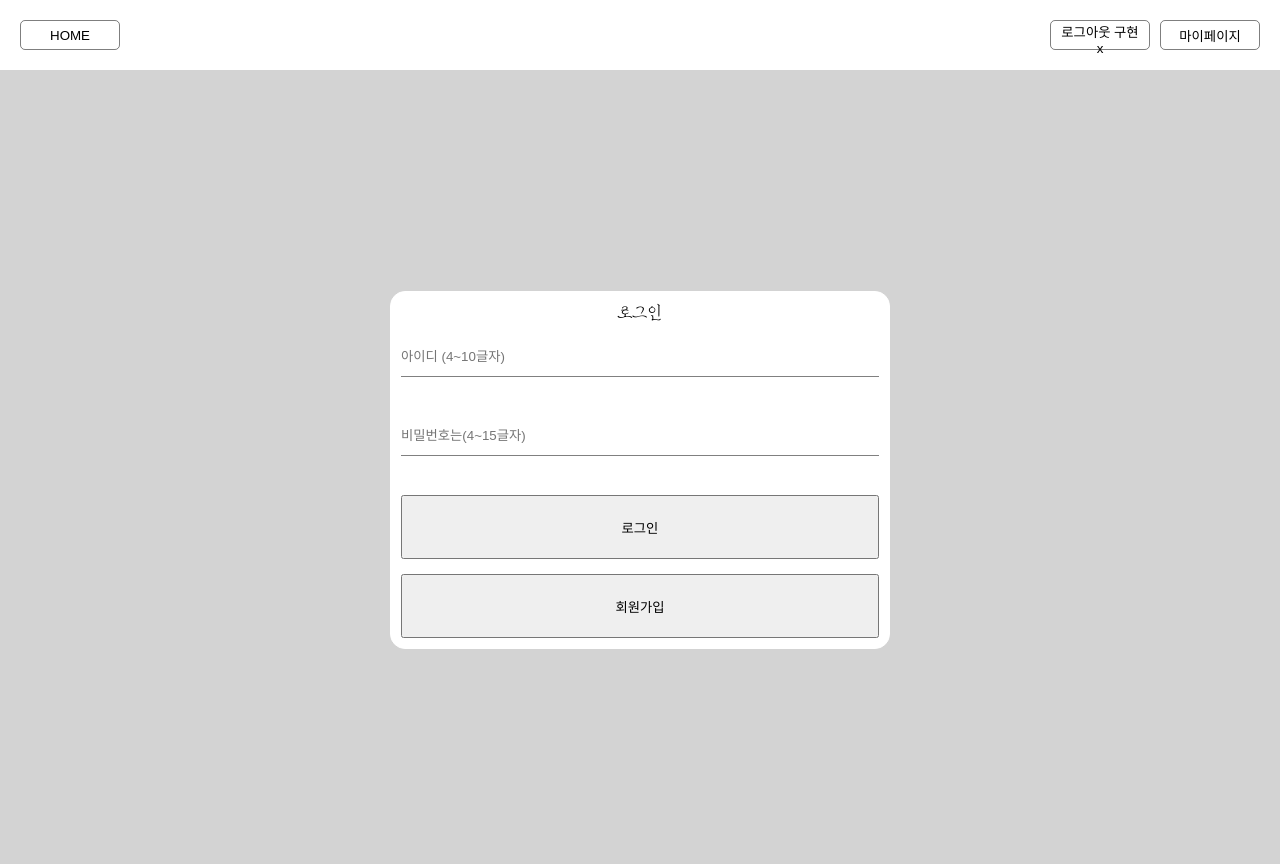
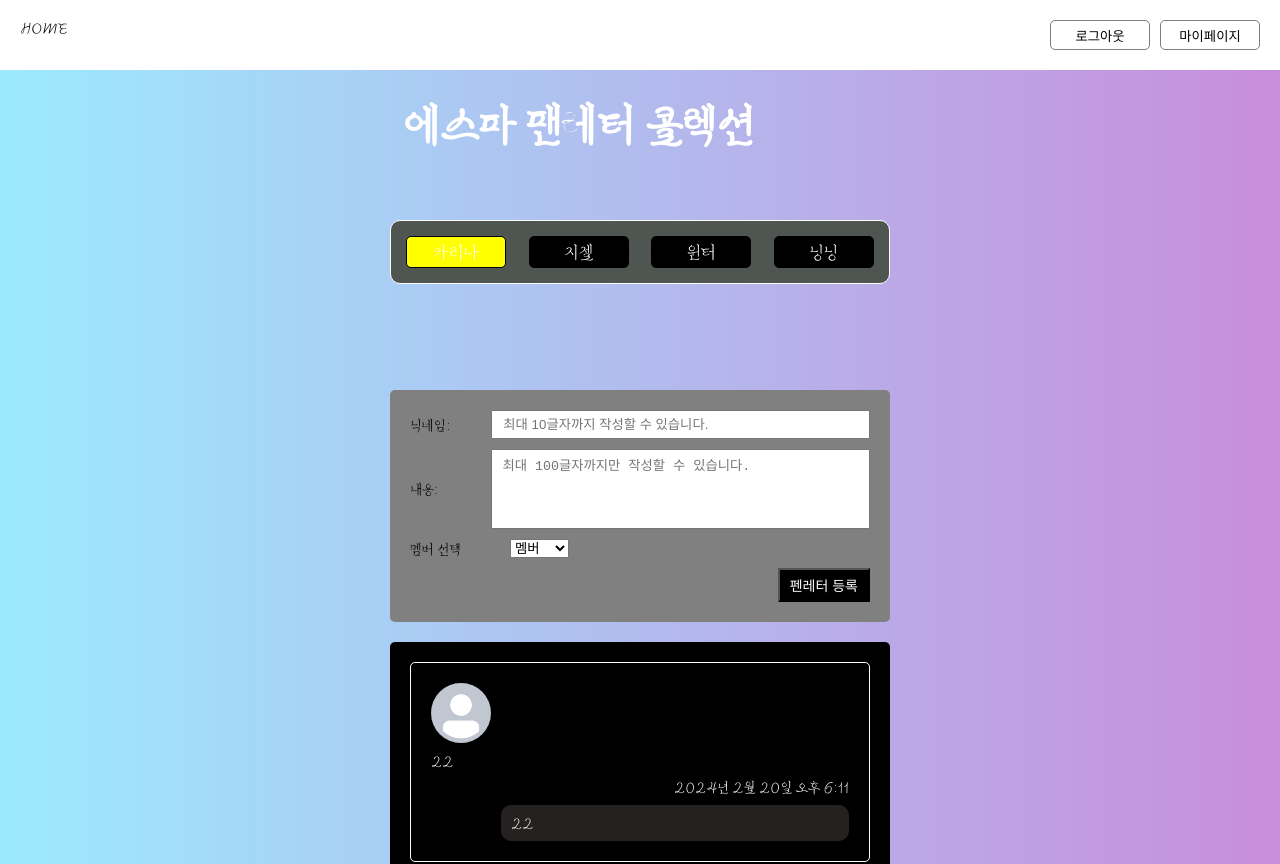
Before and after one commit to LeeJunGoo/sparta-project-fanLetter-refactoring, a React (Create React App) app: page / in a window 1280 px wide. Shown: the top 864 px of the page. Built offline with nearby package versions, Linux system fonts and the light colour scheme; data requests are answered from the project's data file; sample sign-in values are in the browser's storage.

Commit message:
layout 컴포넌트 구성 완료

```diff
--- a/src/api/api.js
+++ b/src/api/api.js
@@ -10,6 +10,9 @@ const instance = axios.create({
 
 export const userInstance = axios.create({
   baseURL: "https://moneyfulpublicpolicy.co.kr",
+  headers: {
+    "Content-Type": "application/json",
+  },
 });
 
 export default instance;
--- a/src/components/Layout.jsx
+++ b/src/components/Layout.jsx
@@ -1,14 +1,14 @@
-import { useDispatch, useSelector } from "react-redux";
-import { useNavigate } from "react-router-dom";
-import { HeaderNav } from "style/Styles";
+import { useDispatch } from "react-redux";
+import { Link, Outlet, useNavigate } from "react-router-dom";
+import { StHeader } from "style/Styles";
+import { logout } from "../redux/modules/authSlice";
 
 function Layout() {
   const navigate = useNavigate();
-  const selector = useSelector((state) => state.authSlice);
+  const dispatch = useDispatch();
 
-  //로그인 및 로그아웃 버튼
   const loginButtonClickHandler = () => {
-    navigate(`/`);
+    dispatch(logout());
   };
 
   //마이페이지 버튼
@@ -18,17 +18,16 @@ function Layout() {
 
   return (
     <>
-      <HeaderNav>
-        <button onClick={() => navigate("/home")}>HOME</button>
+      <StHeader>
+        <Link to={"/home"}>HOME</Link>
         <section>
-          {selector !== "" ? (
-            <button onClick={loginButtonClickHandler}>로그아웃 구현 x</button>
-          ) : (
-            <button onClick={loginButtonClickHandler}>로그인</button>
-          )}
+          <button onClick={loginButtonClickHandler}>로그아웃 </button>
           <button onClick={profileButtonClickHandler}>마이페이지</button>
         </section>
-      </HeaderNav>
+      </StHeader>
+      <main>
+        <Outlet />
+      </main>
     </>
   );
 }
--- a/src/components/Login.jsx
+++ b/src/components/Login.jsx
@@ -3,7 +3,7 @@ import { useDispatch, useSelector } from "react-redux";
 import { useNavigate } from "react-router-dom";
 import { LoginDiv, LoginForm } from "style/Styles";
 import { userInstance } from "../api/api";
-import { setUser } from "../redux/modules/authSlice";
+import { login } from "../redux/modules/authSlice";
 import { toast } from "react-toastify";
 
 function Login() {
@@ -27,13 +27,11 @@ function Login() {
           password,
         });
 
-        //로컬스토리지 저장하기! (아직...)
-
-        //클라이언트 측
-        dispatch(setUser(data));
-
-        navigator("/home");
-        toast.success("로그인 성공");
+        if (data.success) {
+          dispatch(login(data.accessToken));
+          navigator("/home");
+          toast.success("로그인 성공");
+        }
       } catch (error) {
         toast.error(error.response.data.message);
       }
--- a/src/redux/modules/authSlice.js
+++ b/src/redux/modules/authSlice.js
@@ -1,23 +1,32 @@
 import { createSlice } from "@reduxjs/toolkit";
 
 //초기값 설정
-const initialState = [];
+const initialState = {
+  //"!!" => boolean으로 형 변환
+  isLogin: !!localStorage.getItem("accessToken"),
+};
 
 //slice: action, reducer
-
 const authSlice = createSlice({
   name: "authSlice",
   initialState,
   reducers: {
-    setUser: (state, action) => {
-      //로그인된 정보
-      state.push(action.payload);
+    login: (state, action) => {
+      const accessToken = action.payload;
+      //로컬 스토리지에 JWT토큰 저장
+      localStorage.setItem("accessToken", accessToken);
+      state.isLogin = true;
+    },
+
+    logout: (state, action) => {
+      state.isLogin = false;
+      localStorage.clear();
     },
   },
 });
 
 //actions
-export const { setUser } = authSlice.actions;
+export const { login, logout } = authSlice.actions;
 
 //slice ==> configureStore에 전달
 export default authSlice.reducer;
--- a/src/shared/Router.js
+++ b/src/shared/Router.js
@@ -1,21 +1,35 @@
 import React from "react";
 // 1. react-router-dom을 사용하기 위해서 아래 API들을 import 합니다.
-import { BrowserRouter, Route, Routes } from "react-router-dom";
+import { BrowserRouter, Navigate, Route, Routes } from "react-router-dom";
 import Home from "pages/HomePage";
 import Detail from "pages/DetailPage";
 import Profile from "pages/ProfilePage";
 import Login from "pages/LoginPage";
 import Layout from "components/Layout";
+import { useSelector } from "react-redux";
 
 const Router = () => {
+  const { isLogin } = useSelector((state) => state.authSlice);
+
+  console.log(isLogin);
   return (
     <BrowserRouter>
-      <Layout />
       <Routes>
-        <Route path="/" element={<Login />}></Route>
-        <Route path="home/" element={<Home />}></Route>
-        <Route path="detail/:id" element={<Detail />}></Route>
-        <Route path="profile" element={<Profile />}></Route>
+        {isLogin ? (
+          <>
+            <Route element={<Layout />}>
+              <Route path="/" element={<Home />}></Route>
+              <Route path="/detail/:id" element={<Detail />}></Route>
+              <Route path="/profile" element={<Profile />}></Route>
+              <Route path="*" element={<Navigate replace to="/" />} />
+            </Route>
+          </>
+        ) : (
+          <>
+            <Route path="/login" element={<Login />}></Route>
+            <Route path="*" element={<Navigate replace to="/login" />} />
+          </>
+        )}
       </Routes>
     </BrowserRouter>
   );
--- a/src/style/Styles.jsx
+++ b/src/style/Styles.jsx
@@ -37,13 +37,21 @@ export const HeaderBackground = styled.div`
   }
 `;
 
-export const HeaderNav = styled.nav`
+export const StHeader = styled.header`
   width: 100%;
   display: flex;
   justify-content: space-between;
   padding: 20px;
   gap: 10px;
   background-color: inherit;
+  user-select: none; //Link 태그의 드래그 방지
+  a {
+    text-decoration: none; //Link 태그의 밑줄 제거
+    color: inherit;
+    &:hover {
+      color: #6ea477;
+    }
+  }
 
   section {
     display: flex;
```
